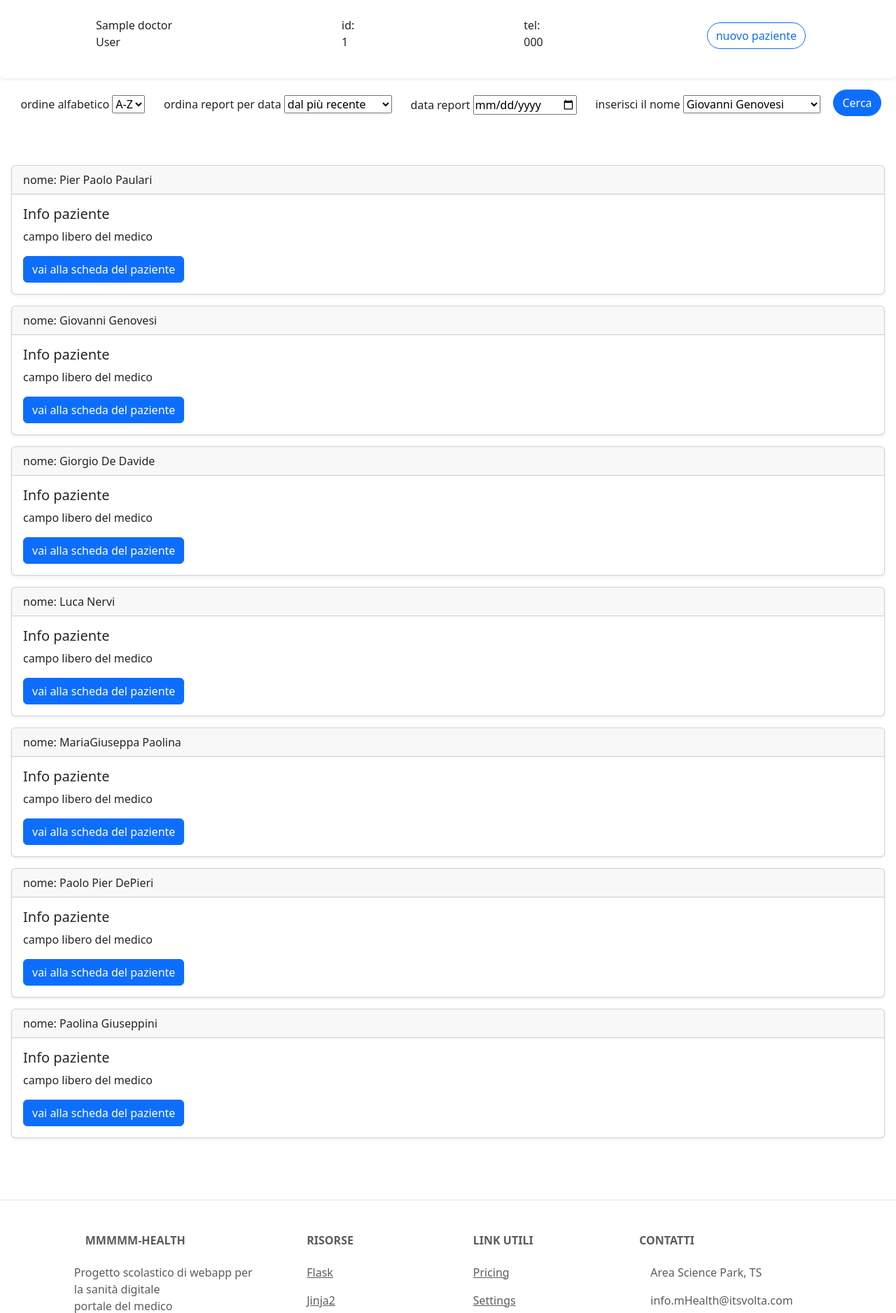
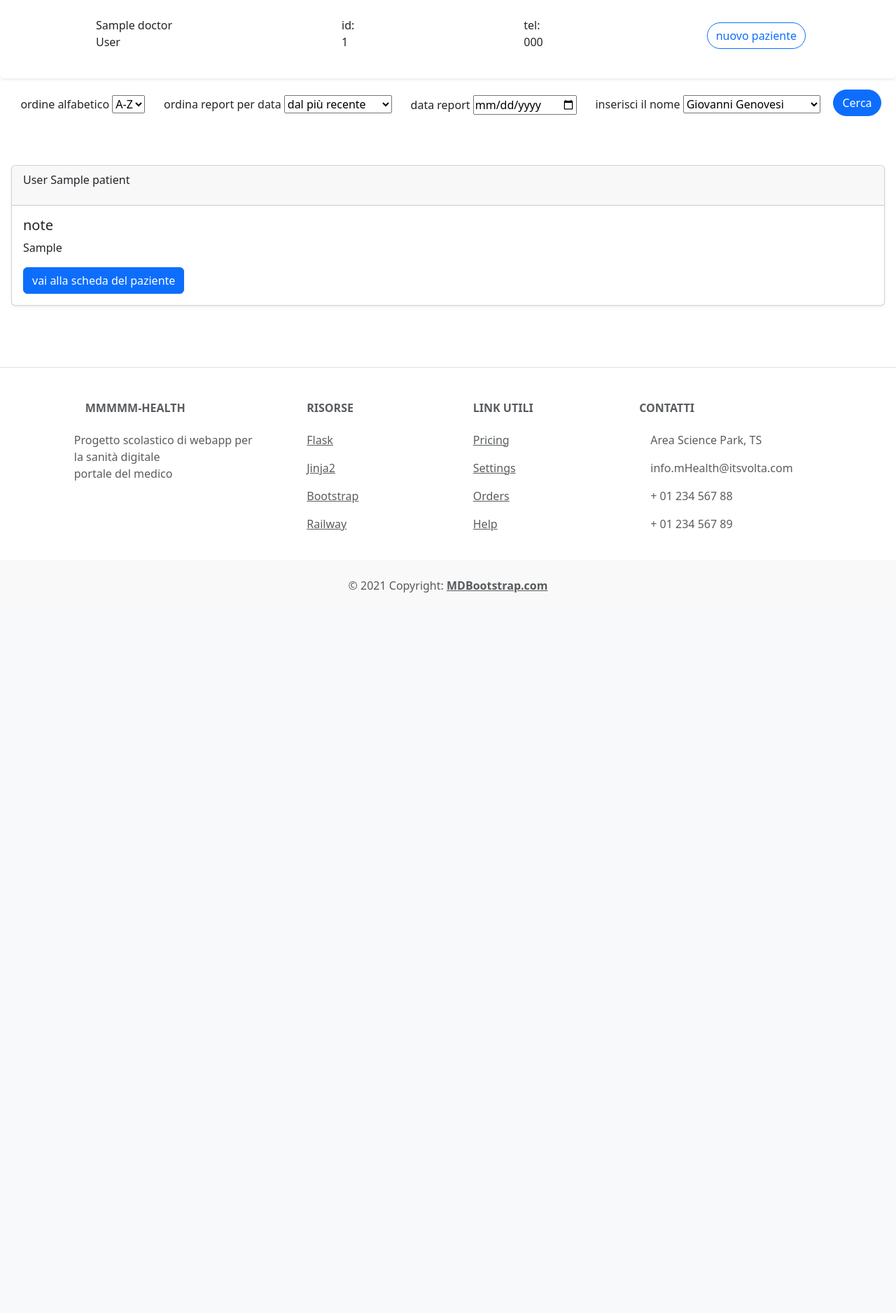
Before and after one commit to Lasagnanator/mmmHealth-webapp, a Flask app: page /index in a window 1280 px wide. Shown: the part 79-1956 px from the top of the page at 70% size. After the commit the page ends 926 px from the top, so only its background shows below. Run offline with Flask 3, Linux system fonts and the light colour scheme; the visitor is signed in with stand-in values (Sample User, id 1); tables that the repository leaves empty hold one stand-in row (values such as "Sample post"); parts of the project's set-up code (start-up, migrations or seed data) failed here and were passed over; some libraries are stand-ins or nearby versions.

Commit message:
collegato index, homePz e reportPz con il DB

```diff
--- a/app/__init__.py
+++ b/app/__init__.py
@@ -14,8 +14,9 @@ app.config.from_object(Config)
 try:
     db = SQLAlchemy(app)
     migrate = Migrate(app, db)
-except:
-    db = 'bad request!', 400
+except Exception:
+    print('mancata connessione al databasse')
+    pass
 
 
 #BOOTSTRAPFLASK --> framework per usare bootstrap su flask
--- a/app/forms.py
+++ b/app/forms.py
@@ -67,9 +67,7 @@ def validate_date(form, field):
 '''
 class PatientFilters(FlaskForm):
 
-    byDate      = DateField('data report'
-                            #, format='%d-%m-%Y'
-                            ) #solo report di data selezionata
+    byDate      = DateField('data report')
     dateOrder   = SelectField('ordina report per data', choices=[(True, 'dal più recente'), (False,'dal meno recente')]) #se true ordine decrescente, se false crescente
     alfabetico  = SelectField('ordine alfabetico', choices=[(True, 'A-Z'), (False,'Z-A')]) #se true ordine decrescente, se false crescente
     byName      = SelectField("inserisci il nome", choices=[(name) for name in possible_names.items()])
--- a/app/query.py
+++ b/app/query.py
@@ -17,18 +17,30 @@ def id_doctor(username):
     return result[0]
 
 #recupera tutti i dati del medico dato un id
-#da rivedere appena le tables sono pronte
-def select_all(doctor_id):
+def select_all_doctor(doctor_id):
     result = db.session.execute(db.select(Doctor).where(Doctor.doctor_id == doctor_id )).first()
     return result[0]
 
 #recupera la lista degli id dei pazienti dato un id di un medico
 def doc_patients(doctor_id):
-    result = db.session.execute(db.select(Patient.patient_id).where(Login_doctor.doctor_id == Patient.doctor_id )).all()
-    #TODO: teest per vedere come tirare fuoir i dati come voglio io
-    for patient in result:
-        print (result[patient])
+    result = db.session.execute(db.select(Patient).where( Patient.doctor_id  == doctor_id)).all()
+    return result
+
+#recupera tutti i dati del paziente dato un id
+def select_all_patient(patient_id):
+    result = db.session.execute(db.select(Patient).where(Patient.patient_id == patient_id)).first()
     return result[0]
+
+#recupera tutti i report dato l'id di un paziente
+def reports(patient_id):
+    result =  db.session.execute(db.select(Report).where(Report.patient_id == patient_id)).all()
+    return result
+
+#recupera i dati di un report dato un id
+def report_data(report_id):
+    result =  db.session.execute(db.select(Report).where(Report.report_id == report_id)).first()
+    return result[0]
+
 
 ######### ########## ########quey per filtrare i pazienti ######### ######### #########
 
--- a/app/routes.py
+++ b/app/routes.py
@@ -4,16 +4,6 @@ import app.forms as f
 import app.query as q
 import random
 import string
-
-
-#TODO: eliminare quando riusciamo ad importare lista pazienti
-patients = {'Giovanni Genovesi',
-            'Giorgio De Davide',
-            'Pier Paolo Paulari',
-            'Paolo Pier DePieri',
-            'Luca Nervi',
-            'MariaGiuseppa Paolina',
-            'Paolina Giuseppini'}
 
 @app.route('/')
 def root():
@@ -53,17 +43,16 @@ def registration():
 @app.route('/index', methods=['GET', 'POST'])
 def index():
     doctor_id = session.get('doctor_id', None)
-    doctor_data=q.select_all(doctor_id)
-    #inviare la lista di pazienti con dati di base
+    doctor_data=q.select_all_doctor(doctor_id)
     form = f.PatientFilters()
-    if form.validate_on_submit():
-        patient_list= q.doc_patients(doctor_id)
+    patient_list= q.doc_patients(doctor_id)
+    #if form.validate_on_submit():
+
        # flash ('filter patiets by {}'.format(form.alfabetico.data))  #aggiungere order by name alla query
-    print (form.byName.data)
     return render_template('index.html', title='profilo doc',
-                           patients = patients, #sostituire patient con dati DB
-                           form = form,
-                           doctor_data = doctor_data)
+                           form         = form,
+                           doctor_data  = doctor_data,
+                           patient_list = patient_list)
 
 
 @app.route('/registrazionePz', methods=['GET', 'POST'])
@@ -77,17 +66,28 @@ def registrazionePz():
     return render_template('registrazionePz.html', title= 'Registrazione nuovo paziente', form= form)
 
 
+'''
+recupero della variabile patient_id da index
+'''
+@app.route('/<patient_id>/homePz', methods=['GET', 'POST'])
+def homePz(patient_id):
+    #TODO: aggiungere dati del doc in alto a dx
+    doctor_id  = session.get('doctor_id', None)
+    session['patient_id'] = patient_id
+    #visualizzazione tutti dati del paziente selezionato
+    patient_data = q.select_all_patient(patient_id)
+    report_list  = q.reports(patient_id)
 
-@app.route('/homePz', methods=['GET', 'POST'])
-def homePz():
-    doctor_id = session.get('doctor_id', None)
-    #visualizzazione tutti dati del paziente selezionato
-    return render_template('homePz.html',title='home di -nome pazinte-', patients= patients)#sostituire patient con dati DB
+    return render_template('homePz.html',title='home di '+ patient_data.lastname+' '+patient_data.name, patient_data = patient_data, report_list = report_list)
 
 
-@app.route('/reportPZ', methods=['GET', 'POST'])
-def reportPz():
-    doctor_id = session.get('doctor_id', None)
+@app.route('/<report_id>/reportPz', methods=['GET', 'POST'])
+def reportPz(report_id):
+    patient_id  = session.get('patient_id', None)
+
+    report_data = q.report_data(report_id)
+    patient_data= q.select_all_patient(patient_id)
+
     form = f.DoctorReport()
     conferma= ""
     if form.validate_on_submit():
@@ -97,7 +97,11 @@ def reportPz():
         return conferma
     print(form.freeField.data)
 
-    return render_template('reportPZ.html',title='report di -nome pazinte-', conferma = conferma, form = form)
+    return render_template('reportPZ.html',title='report di '+ patient_data.lastname+' '+patient_data.name,
+                           conferma     = conferma,
+                           form         = form,
+                           report_data  = report_data,
+                           patient_data = patient_data)
 
 
 
--- a/app/templates/index.html
+++ b/app/templates/index.html
@@ -50,15 +50,18 @@ VEDE LISTA DEI SUOI PAZIENTI CON QUALCHE DATO BASE (TIPO NOMI E ULTIMO REPORT)
 
 <div class="pt-3">
   <!--card che si ripete per il numero di pazienti -->
-  {% for patient in patients %}
+  {% for patient in patient_list: %}
   <div class="card shadow-sm m-3">
     <div class="card-header">
-      nome: {{ patient }}
+      <p>
+        {{ patient[0].lastname }} {{ patient[0].name }}
+      </p>
     </div>
     <div class="card-body">
-      <h5 class="card-title">Info paziente</h5>
-      <p class="card-text"> campo libero del medico </p>
-      <a href="{{url_for('homePz')}}" class="btn btn-primary">vai alla scheda del paziente</a>
+      <h5 class="card-title">note</h5>
+      <p class="card-text"> {{ patient[0].medical_plan }}</p>
+      <a href="{{ url_for('homePz', patient_id = patient[0].patient_id)}}" class="btn btn-primary">vai alla
+        scheda del paziente</a>
     </div>
   </div>
   {% endfor %}
```
Also changed, not shown: app/templates/homePz.html (+12 -9 lines), app/templates/reportPZ.html (+21 -18 lines).
